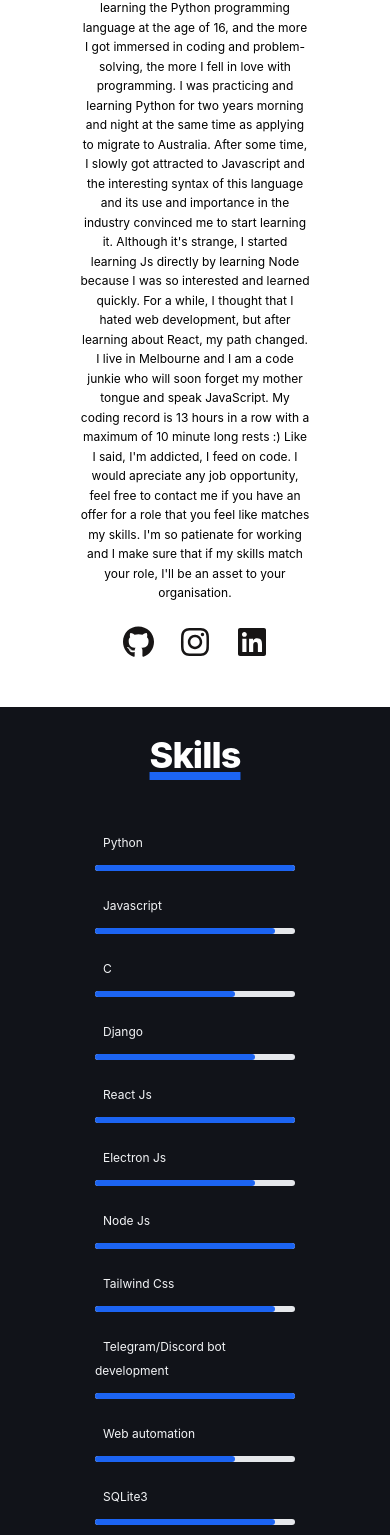
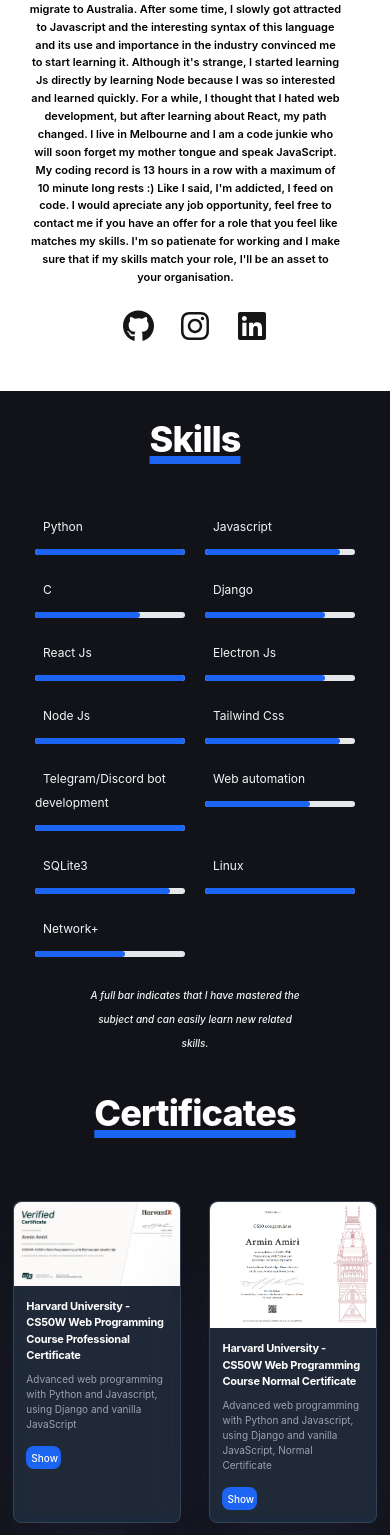
Before and after one commit to zNiGhTFuRyZNTT/Armin-Amiri-Portfolio, a React (Create React App) app: page / in a window 390 px wide. Shown: the part 1414-2949 px from the top of the page. Built offline with nearby package versions, Linux system fonts and the light colour scheme.

Commit message:
Fix some styles and UX improvement
Instead of column flex, used smaller grids and 2 grid columns in order to decrease the height of the page and make it easier for the viewer.

```diff
--- a/src/components/Certifications/index.jsx
+++ b/src/components/Certifications/index.jsx
@@ -23,12 +23,12 @@
                     <Zoom>
                         <img className="rounded-t-lg" src={certificatesImgs[certificatesObjs.indexOf(cert)]} alt="project-photo"/>
                     </Zoom>
-                    <div className="p-5">
+                    <div className="cert-description-container p-3">
                         <a >
                             <h5 className="mb-2 font-bold cert-card-title tracking-tight text-gray-900 dark:text-white">{cert.name}</h5>
                         </a>
                         <p className="mb-3 break-words font-normal text-gray-700 dark:text-gray-400">{cert.description}</p>
-                        <a target="_blank"  href={cert.certUrl} className="inline-flex items-center py-2 px-3 text-sm font-medium text-center text-white bg-blue-700 rounded-lg hover:bg-blue-800 focus:ring-4 focus:outline-none focus:ring-blue-300 dark:bg-blue-600 dark:hover:bg-blue-700 dark:focus:ring-blue-800">
+                        <a target="_blank"  href={cert.certUrl} className="show-btn inline-flex items-center py-2 px-3 text-sm font-medium text-center text-white bg-blue-700 rounded-lg hover:bg-blue-800 focus:ring-4 focus:outline-none focus:ring-blue-300 dark:bg-blue-600 dark:hover:bg-blue-700 dark:focus:ring-blue-800">
                             Show
                             <svg aria-hidden="true" className="ml-2 -mr-1 w-4 h-4" fill="currentColor" viewBox="0 0 20 20" xmlns="http://www.w3.org/2000/svg"><path fill-rule="evenodd" d="M10.293 3.293a1 1 0 011.414 0l6 6a1 1 0 010 1.414l-6 6a1 1 0 01-1.414-1.414L14.586 11H3a1 1 0 110-2h11.586l-4.293-4.293a1 1 0 010-1.414z" clip-rule="evenodd"></path></svg>
                         </a>
--- a/src/components/Certifications/index.scss
+++ b/src/components/Certifications/index.scss
@@ -16,23 +16,47 @@
     font-size: 16px;
 }
 
+@media only screen and (max-width: 1000px) {
+    .certifications-container {
+        grid-template-columns: 29% 29% 29%;
+
+    }
+
+    .cert-card-title {
+        font-size: 12px;
+    }
+    p {
+        font-size: 12px !important;
+    }
+}
 
 @media only screen and (max-width: 815px) {
     .certifications-container {
-        display: flex;
-        flex-direction: column;
-        justify-content: center;
-        align-items: center;
+        grid-template-columns: 44% 40%;
+
+        // display: flex;
+        // flex-direction: column;
+        // justify-content: center;
+        // align-items: center;
     }
+    // .cert-description-container {
+    //     // padding: 0 !important;
+    // }
     .cert-card {
         // border-top: 3px solid hsl(0, 0%, 6%);
-        width: 45vw;
+        width: 38vw;
     }
     .cert-card-title {
-        font-size: 16px;
+        font-size: 13px;
     }
     p {
-        font-size: 13px;
+        font-size: 12px !important;
+    }
+    .show-btn {
+        width: 40px;
+        height: 30px;
+        font-size: 10px;
+        padding: 8px ;
     }
 
 }
@@ -45,13 +69,111 @@
 .transition {
     transition: 1s .1s ease-in-out;
 }
-@media only screen and (max-width: 540px) {
+@media only screen and (max-width: 545px) {
+    .certifications-container {
+        grid-template-columns: 45% 45%;
+
+        // display: flex;
+        // flex-direction: column;
+        // justify-content: center;
+        // align-items: center;
+    }
     .cert-card {
         // border-top: 3px solid hsl(0, 0%, 6%);
-        width: 65vw;
+        width: 40vw;
     }
     .cert-card-title {
         font-size: 14px;
+    }
+}
+
+@media only screen and (max-width: 505px) {
+    .certifications-container {
+        grid-template-columns: 45% 49%;
+
+        // display: flex;
+        // flex-direction: column;
+        // justify-content: center;
+        // align-items: center;
+    }
+    .cert-card {
+        // border-top: 3px solid hsl(0, 0%, 6%);
+        width: 40vw;
+    }
+    .cert-card-title {
+        font-size: 11px;
+    }
+    p {
+        font-size: 10px !important;
+    }
+}
+
+@media only screen and (max-width: 455px) {
+    .certifications-container {
+        grid-template-columns: 53% 56%;
+
+        // display: flex;
+        // flex-direction: column;
+        // justify-content: center;
+        // align-items: center;
+    }
+    .cert-card {
+        // border-top: 3px solid hsl(0, 0%, 6%);
+        width: 43vw;
+    }
+    .cert-card-title {
+        font-size: 11px;
+    }
+    p {
+        font-size: 10px !important;
+    }
+    .show-btn {
+        width: 35px;
+        height: 23px;
+        font-size: 10px;
+        padding: 5px ;
+        border-radius: 8px;
+    }
+}
+@media only screen and (max-width: 380px) {
+    .certifications-container {
+        grid-template-columns: 50% 56%;
+
+        // display: flex;
+        // flex-direction: column;
+        // justify-content: center;
+        // align-items: center;
+    }
+    .cert-card {
+        // border-top: 3px solid hsl(0, 0%, 6%);
+        width: 44vw;
+    }
+    .cert-card-title {
+        font-size: 9px;
+    }
+    p {
+        font-size: 9px !important;
+    }
+}
+
+@media only screen and (max-width: 300px) {
+    .certifications-container {
+        grid-template-columns: 54% 64%;
+
+        // display: flex;
+        // flex-direction: column;
+        // justify-content: center;
+        // align-items: center;
+    }
+    .cert-card {
+        // border-top: 3px solid hsl(0, 0%, 6%);
+        width: 46vw;
+    }
+    .cert-card-title {
+        font-size: 8px;
+    }
+    p {
+        font-size: 8px !important;
     }
 }
 
--- /dev/null
+++ b/src/components/FreeLanceInfo/index.scss
@@ -0,0 +1,11 @@
+.comment-header {
+    font-size: 25px;
+    margin-top: 20px;
+    text-align: center;
+}
+@media only screen and (max-width: 380px) {
+    .comment-header {
+        font-size: 15px;
+        font-weight: 1000;
+    }
+}
--- a/src/components/InfoCard/index.jsx
+++ b/src/components/InfoCard/index.jsx
@@ -17,7 +17,7 @@
             <div className={`px-6 ${inView ? "transition" : "ziresh"}`}>
                 <div className="flex flex-wrap justify-center">
                     <div className="w-full px-4 flex justify-center">
-                        <div className="profile-pic relative h-auto align-middle  -m-16 -ml-17 lg:-ml-16 max-w-150-px">
+                        <div className="picture-container profile-pic relative h-auto align-middle  -m-16 -ml-17 lg:-ml-16 max-w-150-px">
                             <img alt="Grrrr" src={Armin}
                                 className="rounded-full border-none shadow-xl" />
                         </div>
@@ -51,11 +51,11 @@
                         University of La La Land
                     </div>
                 </div>
-                <div className="mt-10 py-10 border-t border-blueGray-200 text-center">
-                    <div className="flex flex-wrap justify-center text-center px-10">
-                        <div className="w-full lg:w-9/12 px-4">
+                <div className=" mt-10 py-10 border-t border-blueGray-200 text-center">
+                    <div className="flex flex-wrap justify-center text-center ">
+                        <div className="bg-info-txt-container w-full lg:w-9/12 px-4">
                             <styledWord word={"Armin"} />
-                            <p className="mb-4 text-md leading-relaxed text-blueGray-700">
+                            <p className="bg-info-description mb-4 text-md leading-relaxed text-blueGray-700">
                                 <span>
                                     <p className="cert-header mb-4 text-xl w-10 font-extrabold tracking-tight leading-none text-gray-900 md:text-5xl lg:text-6xl">
                                     <span class="underline underline-offset-3 decoration-8 decoration-blue-600">
@@ -63,6 +63,7 @@
                                     </span>
                                     </p>
                                 </span>
+
                                 means Relaxed in Persian :). In the name of Guido van Rossum,
                                 I have started learning the Python programming language at the age of 16, and the more
                                 I got immersed in coding and problem-solving, the more I fell in love with programming.
--- a/src/components/InfoCard/index.scss
+++ b/src/components/InfoCard/index.scss
@@ -25,6 +25,14 @@
         width: 400px;
         font-size: 12px;
     }
+    .picture-container {
+        width: 55vw;
+    }
+    .bg-info-description {
+        width: 80vw ;
+        font-size: 11px !important;
+        font-weight: 600 !important;
+    }
 }
 @media only screen and (max-width: 430px) {
 
@@ -35,6 +43,17 @@
     }
     #text {
         font-size: 8px;
+    }
+    .bg-info-description {
+        width: 80vw ;
+    }
+    .bg-info-txt-container {
+        display: flex;
+        flex-direction: column;
+        justify-content: center;
+        align-items: center;
+        break-word: break-word;
+        padding-right: 35px !important;
     }
 }
 @media only screen and (max-width: 338px) {
--- a/src/components/Projects/index.jsx
+++ b/src/components/Projects/index.jsx
@@ -13,7 +13,7 @@
                         <h5 className=" card-title mb-2 text-2xl font-bold tracking-tight text-gray-900 dark:text-white">{project.name}</h5>
                     </a>
                     <p className=" card-description mb-3 font-normal text-gray-700 dark:text-gray-400">{project.description}</p>
-                    <a href={project.projectUrl} className=" inline-flex items-center py-2 px-3 text-sm font-medium text-center text-white bg-blue-700 rounded-lg hover:bg-blue-800 focus:ring-4 focus:outline-none focus:ring-blue-300 dark:bg-blue-600 dark:hover:bg-blue-700 dark:focus:ring-blue-800">
+                    <a target="_blank" href={project.projectUrl} className=" inline-flex items-center py-2 px-3 text-sm font-medium text-center text-white bg-blue-700 rounded-lg hover:bg-blue-800 focus:ring-4 focus:outline-none focus:ring-blue-300 dark:bg-blue-600 dark:hover:bg-blue-700 dark:focus:ring-blue-800">
                         View on Github
                         <svg aria-hidden="true" className="ml-2 -mr-1 w-4 h-4" fill="currentColor" viewBox="0 0 20 20" xmlns="http://www.w3.org/2000/svg"><path fill-rule="evenodd" d="M10.293 3.293a1 1 0 011.414 0l6 6a1 1 0 010 1.414l-6 6a1 1 0 01-1.414-1.414L14.586 11H3a1 1 0 110-2h11.586l-4.293-4.293a1 1 0 010-1.414z" clip-rule="evenodd"></path></svg>
                     </a>
--- a/src/components/SkillsRating/index.jsx
+++ b/src/components/SkillsRating/index.jsx
@@ -11,9 +11,13 @@
         if (barWidth !== 250)
             setBarWidth(250)
     }
-    if ( 355 < windowSize.innerWidth && windowSize.innerWidth < 950) {
+    if ( 580 < windowSize.innerWidth && windowSize.innerWidth < 950) {
         if (barWidth !== 200)
             setBarWidth(200)
+    }
+    if ( 355 < windowSize.innerWidth && windowSize.innerWidth < 580) {
+        if (barWidth !== 150)
+            setBarWidth(150)
     }
     if (windowSize.innerWidth < 355) {
         if (barWidth !== 100)
--- a/src/components/SkillsRating/index.scss
+++ b/src/components/SkillsRating/index.scss
@@ -25,10 +25,7 @@
 
 @media only screen and (max-width: 815px) {
     .skills-container {
-        display: flex;
-        flex-direction: column;
-        justify-content: center;
-        align-items: center;
+        grid-template-columns: auto auto;
     }
 
     p {
--- a/src/pages/LandingPage/index.jsx
+++ b/src/pages/LandingPage/index.jsx
@@ -109,7 +109,7 @@
             {/* < -- end -- >  */}
 
             {/* < -- My comment -- >  */}
-            <div className="freelance-inf w-screen bg-white px-6 ">
+            <div className="freelance-inf w-screen bg-white  ">
               <FreeLanceInfo />
             </div>
             {/* < -- end -- >  */}
```
Also changed, not shown: src/components/FreeLanceInfo/index.jsx (+4 -4 lines), src/components/Skills/index.jsx (deleted, +0 -11 lines), src/components/Skills/index.scss (deleted).
